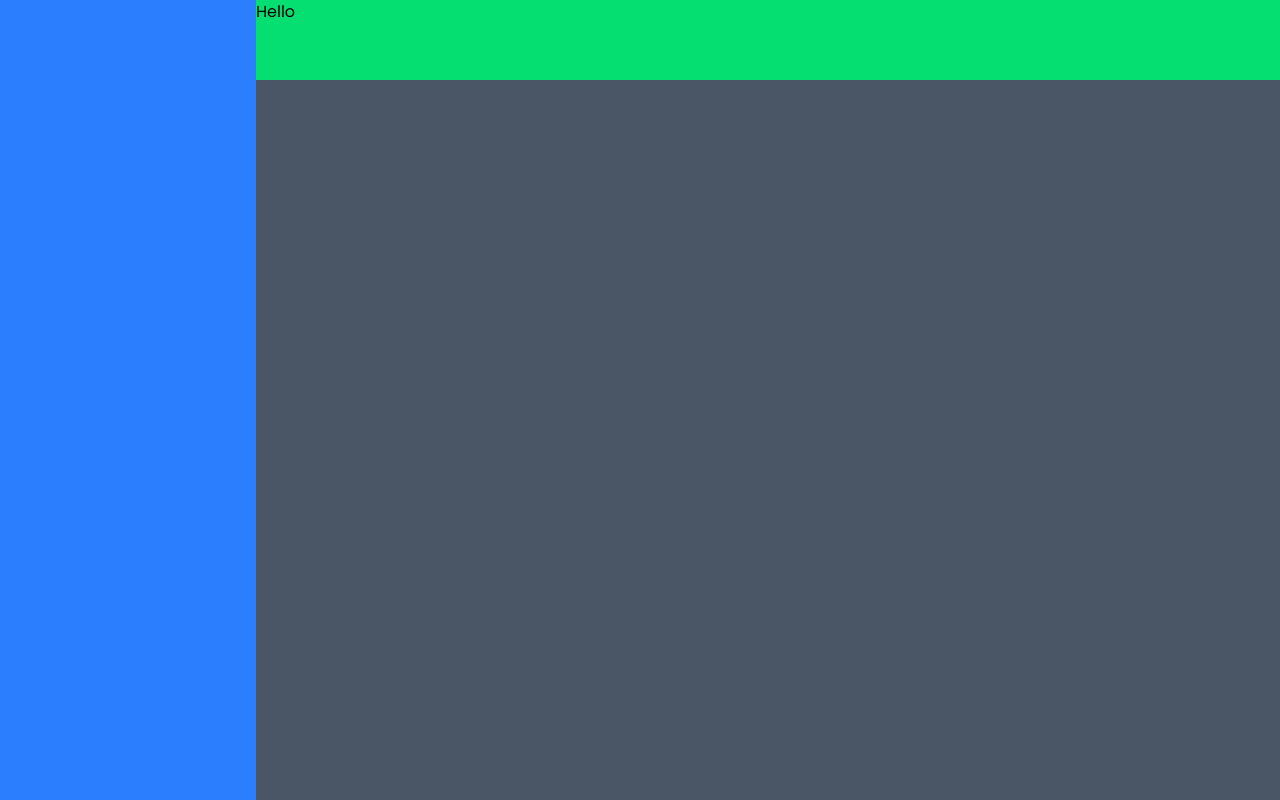
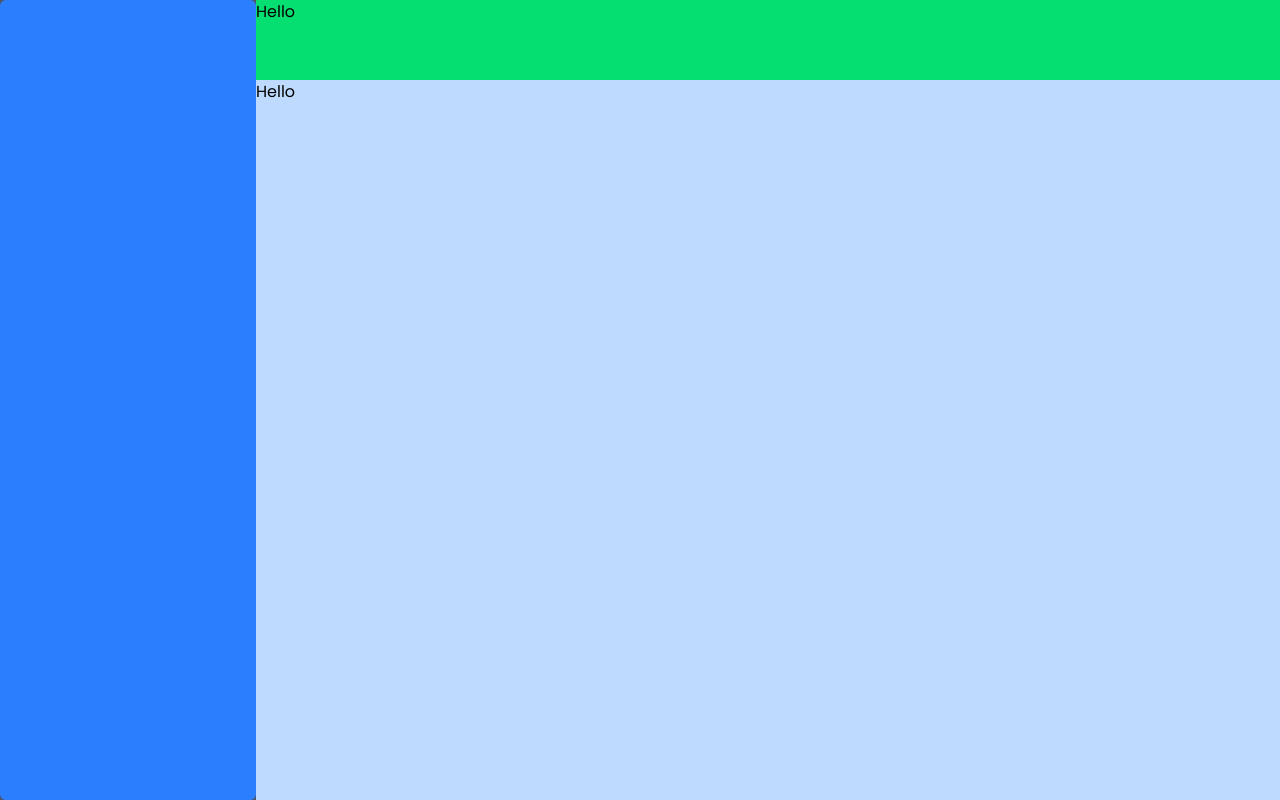
Before and after one commit to Kijjambu-joseph/SMS, a React (Vite) app: page /parent in a window 1280 px wide. Built offline with nearby package versions, Linux system fonts and the light colour scheme.

Commit message:
My update on the parent's Dashboar

```diff
--- /dev/null
+++ b/src/dashboards/parent/ParentBody.jsx
@@ -0,0 +1,9 @@
+function ParentBody() {
+    return(
+        <div className="w-100/100 h-90/100 overflow-auto bg-blue-200">
+            <h1>Hello</h1>
+        </div>
+       )
+}
+
+export default ParentBody;
--- a/src/dashboards/parent/ParentDashboard.jsx
+++ b/src/dashboards/parent/ParentDashboard.jsx
@@ -2,13 +2,16 @@ import React from "react";
 
 import Sidebar from "./sidebar.jsx";
 import Header from "./header.jsx";
+import ParentBody from "./ParentBody.jsx"
 
 function ParentDashboard() {
     return(
-        <div className="w-full h-screen p-8 bg-gray-600 flex">
+        <div className="w-full h-screen p-8 bg-gray-600 flex m-t-10">
             <Sidebar />
-            <div className="w-80/100 h-10/100 bg-green-400">
+            <div className="w-80/100 h-full flex flex-col bg-red-100">
                 <Header />
+                <ParentBody />
+
             </div>
         </div>
     );
--- a/src/dashboards/parent/header.jsx
+++ b/src/dashboards/parent/header.jsx
@@ -1,6 +1,6 @@
 function Header(){
     return(
-        <div>
+        <div className="w-100/100 h-10/100 bg-green-400 m-24 p">
             <h1>Hello</h1>
         </div>
     );
--- a/src/dashboards/parent/sidebar.jsx
+++ b/src/dashboards/parent/sidebar.jsx
@@ -2,7 +2,7 @@ import React from "react";
 
 function Sidebar(){
     return(
-        <div className="w-20/100 h-screen bg-blue-500">
+        <div className="w-20/100 h-screen bg-blue-500 rounded-md">
 
         </div>
     );
```
Also changed, not shown: src/dashboards/parent/body.jsx (deleted).
